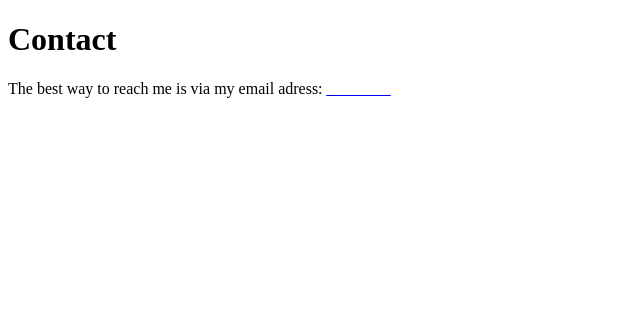
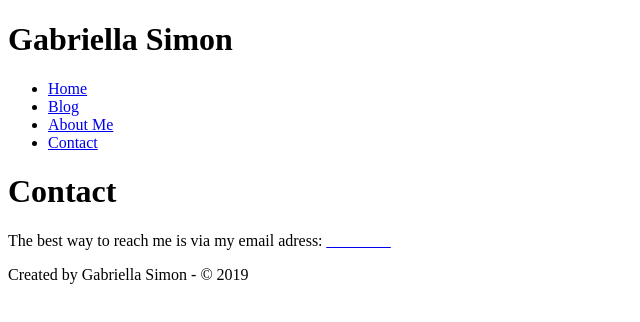
Before and after one commit to gsim2345/gatsby-bootcamp, a Gatsby site: page /contact in a window 1280 px wide. Shown: the whole page, without its empty margins (0-640 px from the left). Built offline with nearby package versions, Linux system fonts and the light colour scheme; Gatsby itself is replaced by a stand-in of ours.

Commit message:
Added shared components, Header and Footer

```diff
--- /dev/null
+++ b/src/components/footer.js
@@ -0,0 +1,11 @@
+import React from 'react';
+
+const Footer = () => {
+    return (
+        <footer>
+            <p>Created by Gabriella Simon - © 2019</p>
+        </footer>
+    )
+}
+
+export default Footer;
--- /dev/null
+++ b/src/components/header.js
@@ -0,0 +1,28 @@
+import React from 'react';
+import { Link } from 'gatsby';
+
+const Header = () => {
+    return (
+        <header>
+            <h1>Gabriella Simon</h1>
+            <nav>
+                <ul>
+                    <li>
+                        <Link to='/'>Home</Link>
+                    </li>
+                    <li>
+                        <Link to='/blog'>Blog</Link>
+                    </li>
+                    <li>
+                        <Link to='/about'>About Me</Link>
+                    </li>
+                    <li>
+                        <Link to='/contact'>Contact</Link>
+                    </li>
+                </ul>
+            </nav>
+        </header>
+    );
+}
+
+export default Header;
--- a/src/pages/about.js
+++ b/src/pages/about.js
@@ -1,12 +1,16 @@
 import React from 'react';
 import { Link } from 'gatsby';
+import Footer from '../components/footer';
+import Header from '../components/header';
 
 const AboutPage = () => {
     return (
         <div>
+            <Header />
             <h1>About Me</h1>
             <p> Blah blah blah</p>
             <p> <Link to='/contact'>Reach out:</Link></p>
+            <Footer />
         </div>
     );
 }
--- a/src/pages/blog.js
+++ b/src/pages/blog.js
@@ -1,10 +1,14 @@
 import React from 'react';
+import Footer from '../components/footer';
+import Header from '../components/header';
 
 const BlogPage = () => {
     return (
         <div>
+            <Header />
             <h1>Blog</h1>
             <p>Posts will show up later on.</p>
+            <Footer />
         </div>
     )
 }
--- a/src/pages/contact.js
+++ b/src/pages/contact.js
@@ -1,10 +1,14 @@
 import React from 'react';
+import Footer from '../components/footer';
+import Header from '../components/header';
 
 const ContactPage = () => {
     return (
         <div>
+            <Header />
             <h1>Contact</h1>
             <p>The best way to reach me is via my email adress: <a href="https://google.com" target='_blank'>________</a></p>
+            <Footer />
         </div>
     )
 }
--- a/src/pages/index.js
+++ b/src/pages/index.js
@@ -1,13 +1,17 @@
 import React from 'react';
 import { Link } from 'gatsby';
+import Footer from '../components/footer';
+import Header from '../components/header';
 
 
 const IndexPage = () => {
     return (
         <div>
+            <Header />
             <h1>Hello</h1>
             <h2>I'm a frontend developer living in a lovely northern europe city.</h2>
             <p>Need a developer? <Link to='/contact'>Contact Me!</Link></p>
+            <Footer />
         </div>
     )
 }
```
